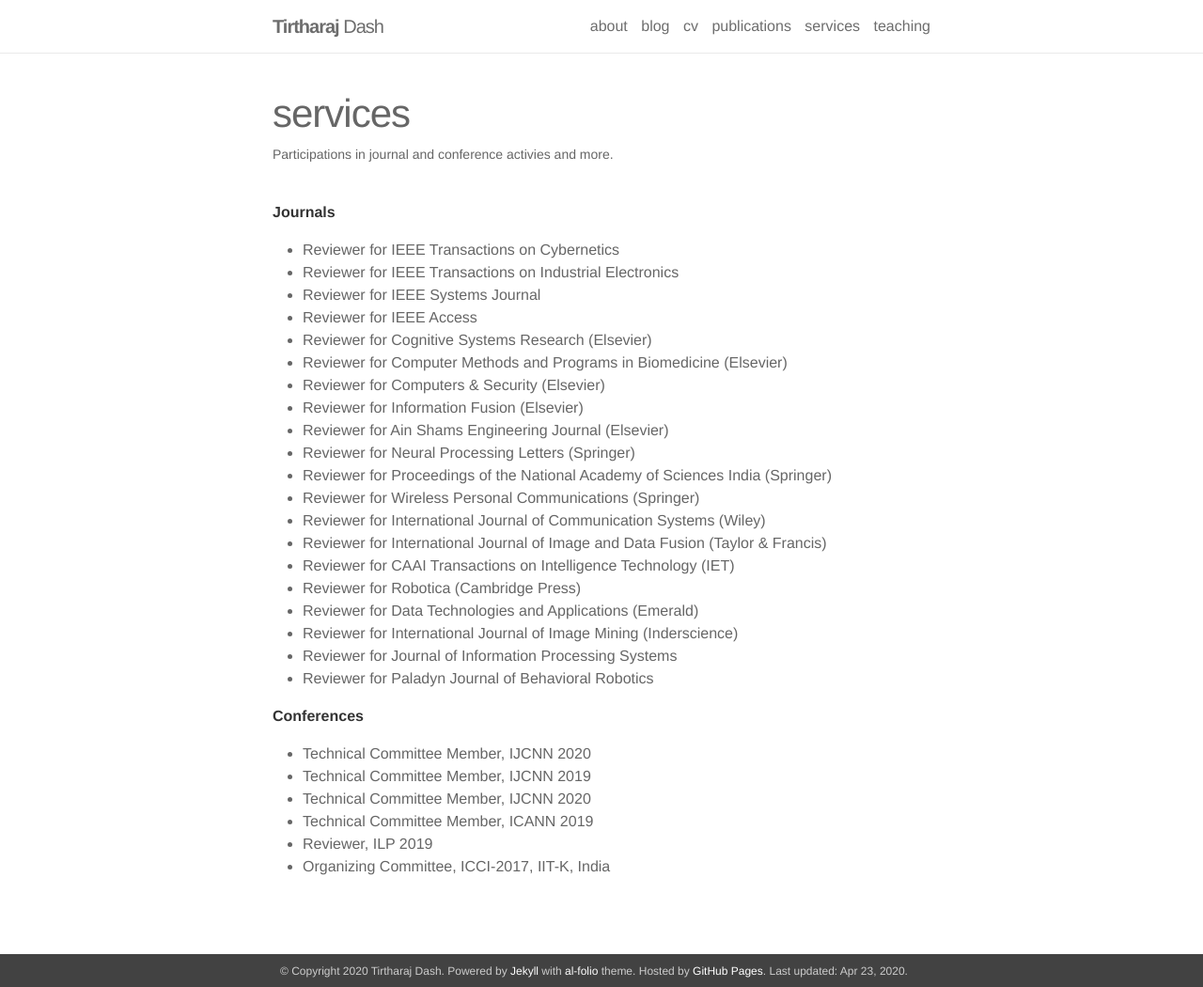
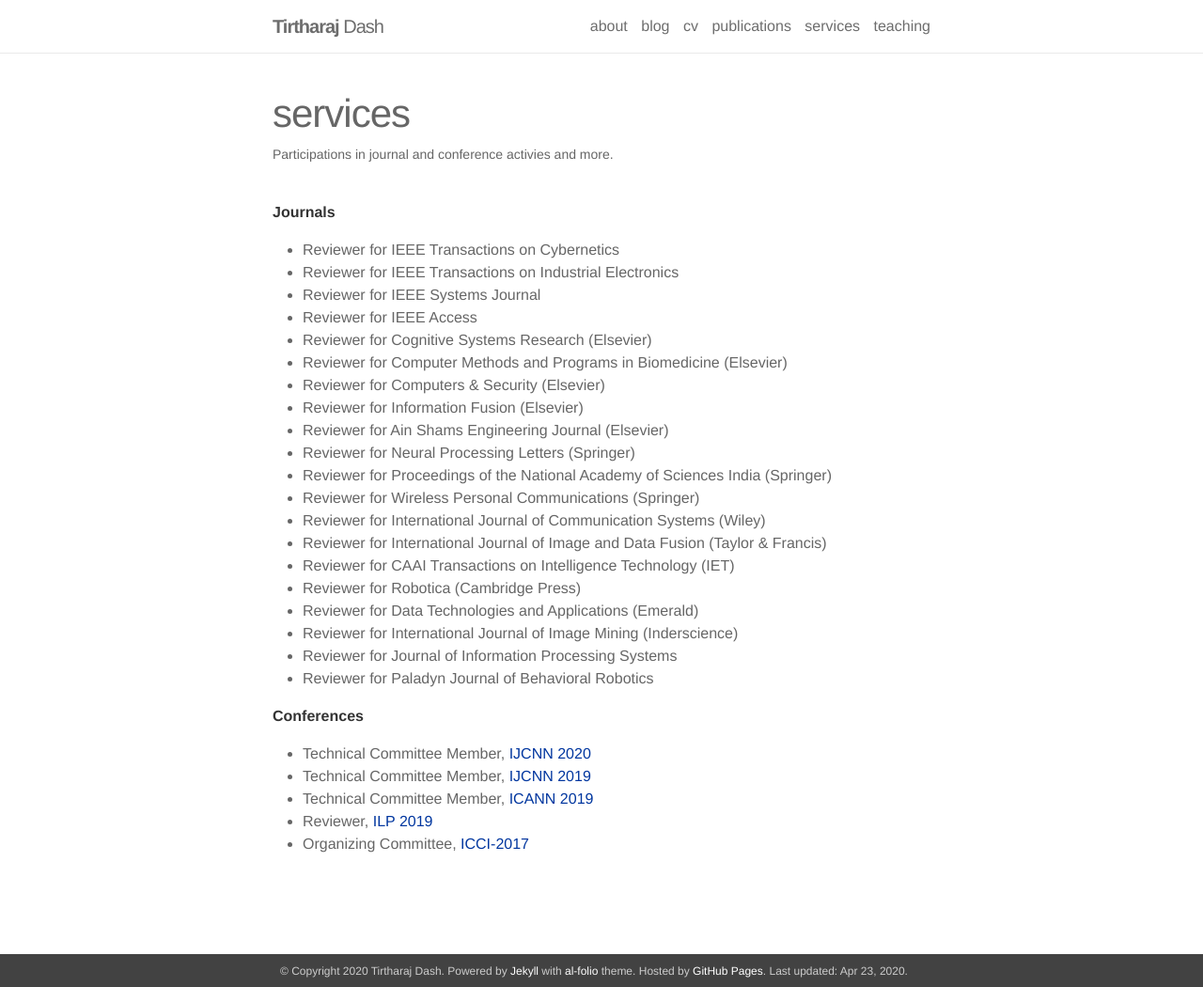
Before and after one commit to tirtharajdash/tirtharajdash.github.io, a Jekyll site: the page built from _pages/services.md, in a window 1280 px wide and 1050 px high. Shown: the whole window at 94% size. Built offline with Jekyll 4.4.1, drawn with Linux system fonts in a browser that asks for light colours; nearby versions of some CDN libraries.

Commit message:
service page edit

```diff
--- a/_pages/services.md
+++ b/_pages/services.md
@@ -31,9 +31,8 @@ description: Participations in journal and conference activies and more.
 
 **Conferences**
 
- - Technical Committee Member, IJCNN 2020
- - Technical Committee Member, IJCNN 2019
- - Technical Committee Member, IJCNN 2020
- - Technical Committee Member, ICANN 2019
- - Reviewer, ILP 2019
- - Organizing Committee, ICCI-2017, IIT-K, India
+ - Technical Committee Member, [IJCNN 2020](https://wcci2020.org/)
+ - Technical Committee Member, [IJCNN 2019](https://www.ijcnn.org/)
+ - Technical Committee Member, [ICANN 2019](https://e-nns.org/icann2019/)
+ - Reviewer, [ILP 2019](https://ilp2019.org/)
+ - Organizing Committee, [ICCI-2017](https://www.iitk.ac.in/idea/ICCI2017/)
```
